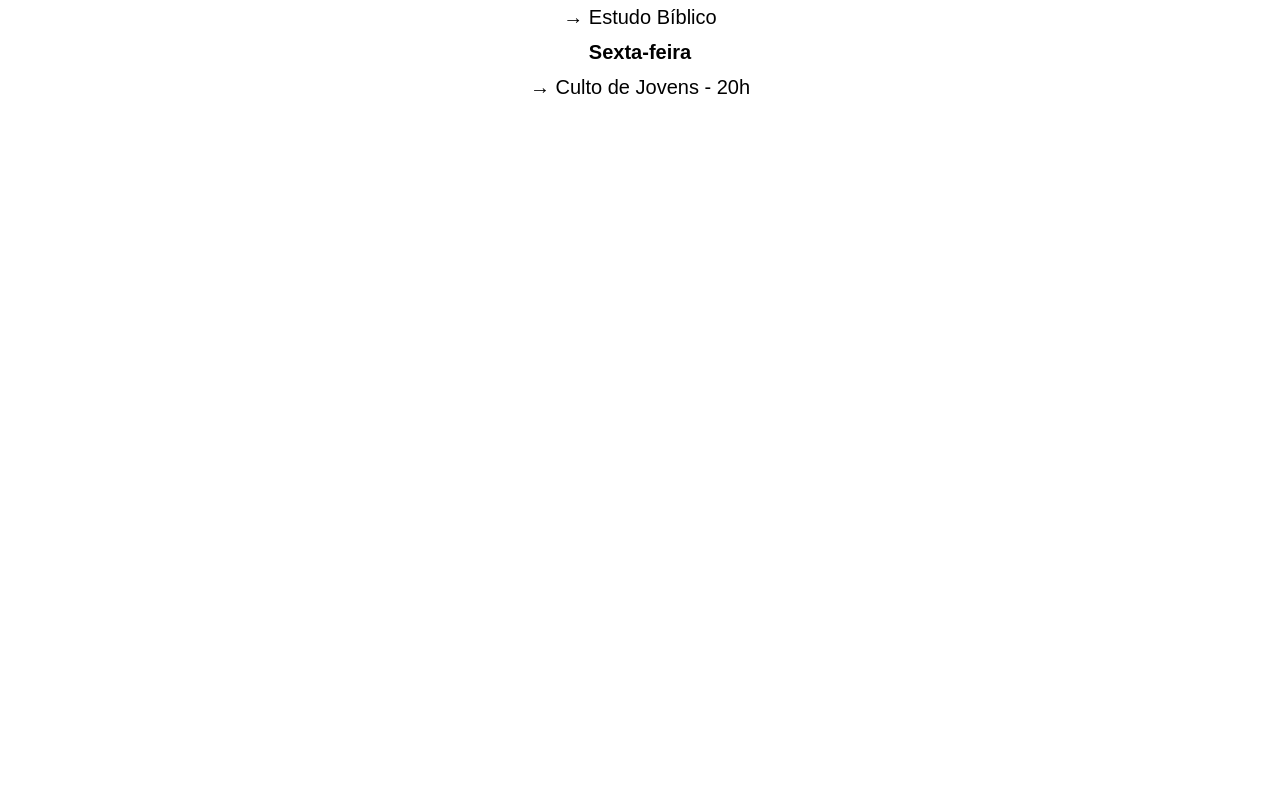
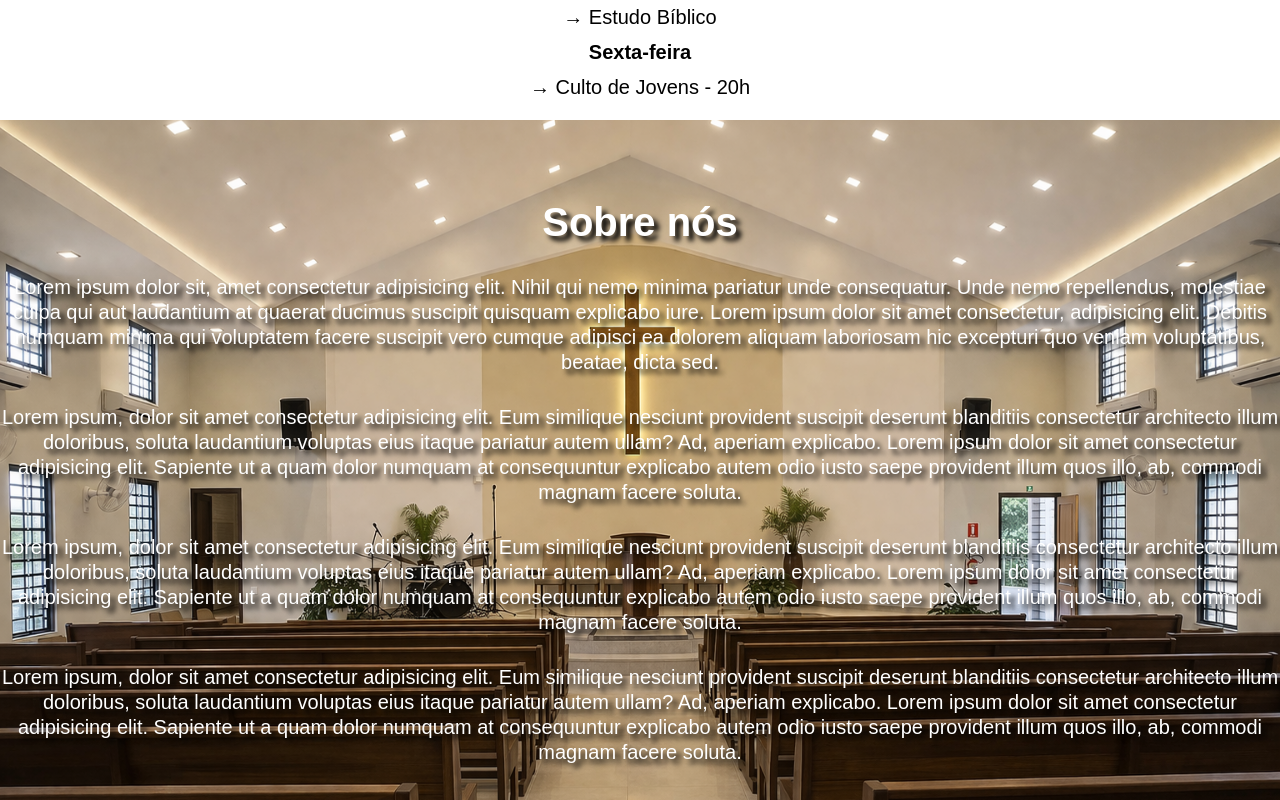
Before and after one commit to CaioFiszuk/church-institutional, a React (Vite) app in the folder church/: page / in a window 1280 px wide. Shown: the part 1240-2040 px from the top of the page. Before the commit the page ends 1360 px from the top, so only its background shows below. Built offline with nearby package versions, Linux system fonts and the light colour scheme.

Commit message:
feat: Adds the component About

```diff
--- a/church/src/components/About.jsx
+++ b/church/src/components/About.jsx
@@ -1,7 +1,17 @@
 function About() {
 
   return (
-    <section>
+    <section className="about">
+
+      <h2 className="about__title">Sobre nós</h2>
+
+      <p className="about__paragraph">Lorem ipsum dolor sit, amet consectetur adipisicing elit. Nihil qui nemo minima pariatur unde consequatur. Unde nemo repellendus, molestiae culpa qui aut laudantium at quaerat ducimus suscipit quisquam explicabo iure. Lorem ipsum dolor sit amet consectetur, adipisicing elit. Debitis numquam minima qui voluptatem facere suscipit vero cumque adipisci ea dolorem aliquam laboriosam hic excepturi quo veniam voluptatibus, beatae, dicta sed.</p>
+
+      <p className="about__paragraph">Lorem ipsum, dolor sit amet consectetur adipisicing elit. Eum similique nesciunt provident suscipit deserunt blanditiis consectetur architecto illum doloribus, soluta laudantium voluptas eius itaque pariatur autem ullam? Ad, aperiam explicabo. Lorem ipsum dolor sit amet consectetur adipisicing elit. Sapiente ut a quam dolor numquam at consequuntur explicabo autem odio iusto saepe provident illum quos illo, ab, commodi magnam facere soluta.</p>
+
+      <p className="about__paragraph">Lorem ipsum, dolor sit amet consectetur adipisicing elit. Eum similique nesciunt provident suscipit deserunt blanditiis consectetur architecto illum doloribus, soluta laudantium voluptas eius itaque pariatur autem ullam? Ad, aperiam explicabo. Lorem ipsum dolor sit amet consectetur adipisicing elit. Sapiente ut a quam dolor numquam at consequuntur explicabo autem odio iusto saepe provident illum quos illo, ab, commodi magnam facere soluta.</p>
+
+      <p className="about__paragraph">Lorem ipsum, dolor sit amet consectetur adipisicing elit. Eum similique nesciunt provident suscipit deserunt blanditiis consectetur architecto illum doloribus, soluta laudantium voluptas eius itaque pariatur autem ullam? Ad, aperiam explicabo. Lorem ipsum dolor sit amet consectetur adipisicing elit. Sapiente ut a quam dolor numquam at consequuntur explicabo autem odio iusto saepe provident illum quos illo, ab, commodi magnam facere soluta.</p>
 
     </section>
   )
--- a/church/src/components/App.jsx
+++ b/church/src/components/App.jsx
@@ -1,6 +1,7 @@
 import Header from "./Header";
 import Hero from "./Hero";
 import Services from "./Services";
+import About from "./About";
 
 function App() {
 
@@ -11,6 +12,8 @@ function App() {
       <Hero />
 
       <Services />
+
+      <About />
     </section>
   )
 }
--- a/church/src/styles/about.css
+++ b/church/src/styles/about.css
@@ -0,0 +1,26 @@
+.about {
+    background-image: url("../assets/images/inside.png");
+    background-repeat: no-repeat;
+    background-position: center;
+    background-size: cover;
+    height: 100vh;
+    padding: 20px 0;
+}
+
+.about__title {
+   color: white;
+   text-shadow: 5px 5px 5px black;
+   text-align: center;
+   font-size: 40px;
+   line-height: 45px;
+   margin: 60px 0 30px;
+}
+
+.about__paragraph {
+  color: white;
+   text-shadow: 5px 5px 5px black;
+   text-align: center;
+   font-size: 20px;
+   line-height: 25px;
+   margin: 10px 0 30px;
+}
```
Also changed, not shown: church/src/assets/images/inside.png (added).
